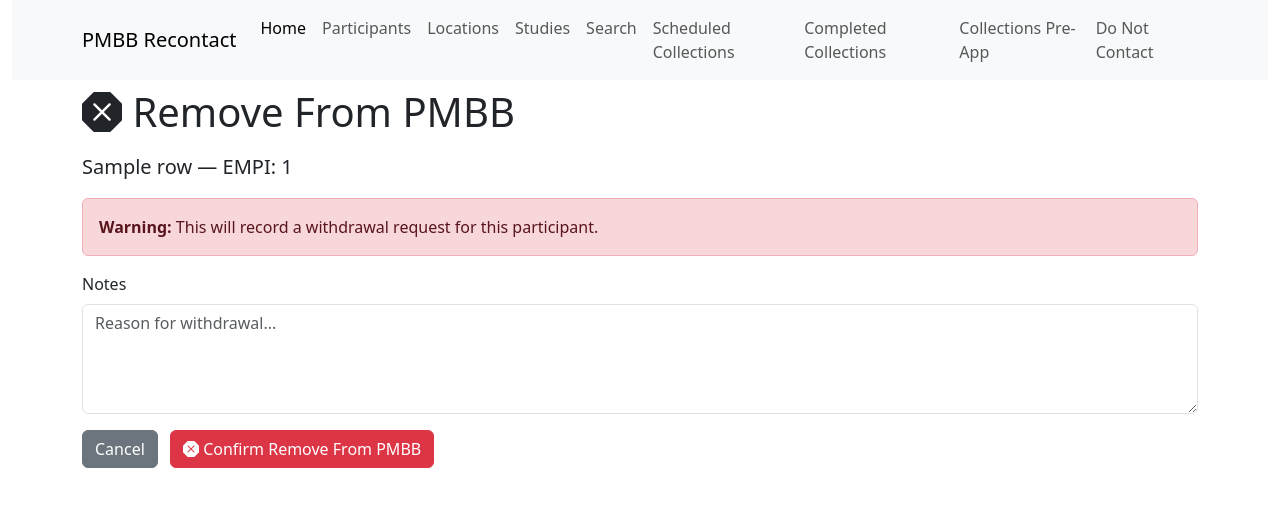
After one commit to mcondiff11/pmbb_recontact, a Flask app: template pmbbrecontact2/templates/withdraw.html in a window 1280 px wide. The commit adds this page. Shown: the top 507 px of the page. Run offline with Flask 3, Linux system fonts and the light colour scheme; the template is opened without the code that fills it: most values are stand-ins (such as "Sample title", 1, 10 or a date in 2020).

Commit message:
Add Remove From PMBB withdraw form and route inserting into withdraw table
Co-Authored-By: Claude Sonnet 4.6 <noreply@anthropic.com>

```diff
--- a/pmbbrecontact2/app.py
+++ b/pmbbrecontact2/app.py
@@ -574,6 +574,38 @@ def dnc_list():
     except Exception as e:
         return f"Error: {str(e)}"
 
+@app.route('/withdraw/<person_id>', methods=['GET', 'POST'])
+def withdraw(person_id):
+    """Withdraw a participant from PMBB"""
+    try:
+        connection = get_databricks_connection()
+        cursor = connection.cursor()
+
+        if request.method == 'POST':
+            name = request.form['name']
+            notes = request.form['notes']
+            user_email = get_current_databricks_user_email()
+            timestamp = datetime.now()
+            cursor.execute(
+                "INSERT INTO biobank_analytics.pmbb_saliva.withdraw (empi, name, inserted, user, notes) VALUES (?, ?, ?, ?, ?)",
+                [person_id, name, timestamp, user_email, notes]
+            )
+            connection.commit()
+            cursor.close()
+            connection.close()
+            return redirect(url_for('person_details', person_id=person_id))
+
+        cursor.execute(
+            "SELECT EMPI, Patient_name FROM biobank_analytics.pmbb_saliva.upcoming_appointments_for_saliva WHERE EMPI = ? LIMIT 1",
+            [person_id]
+        )
+        row = cursor.fetchone()
+        cursor.close()
+        connection.close()
+        return render_template('withdraw.html', person_id=person_id, row=row)
+    except Exception as e:
+        return f"Error: {str(e)}"
+
 @app.route('/donotcontact/<person_id>', methods=['GET', 'POST'])
 def do_not_contact(person_id):
     """Jawn for the studies"""
--- a/pmbbrecontact2/templates/person.html
+++ b/pmbbrecontact2/templates/person.html
@@ -37,7 +37,7 @@
 </style>
 
 <div class="py-3 float-end">
-<a href="{{ url_for('do_not_contact', person_id=person_id) }}"  class="btn btn-warning"><i class="bi bi-telephone-x"></i> Do Not CONTACT</a> | <a href=""  class="btn btn-danger"><i class="bi bi-x-octagon-fill"></i> Remove From PMBB</a>
+<a href="{{ url_for('do_not_contact', person_id=person_id) }}"  class="btn btn-warning"><i class="bi bi-telephone-x"></i> Do Not CONTACT</a> | <a href="{{ url_for('withdraw', person_id=person_id) }}"  class="btn btn-danger"><i class="bi bi-x-octagon-fill"></i> Remove From PMBB</a>
 </div>
 <div class="clearfix">...</div>
 
--- /dev/null
+++ b/pmbbrecontact2/templates/withdraw.html
@@ -0,0 +1,29 @@
+{% extends "base.html" %}
+
+{% block title %}Remove From PMBB{% endblock %}
+
+{% block content %}
+
+<h1 class="py-2"><i class="bi bi-x-octagon-fill"></i> Remove From PMBB</h1>
+
+{% if row %}
+<p class="lead">{{ row['Patient_name'] }} &mdash; EMPI: {{ person_id }}</p>
+{% else %}
+<p class="lead">EMPI: {{ person_id }}</p>
+{% endif %}
+
+<div class="alert alert-danger" role="alert">
+  <strong>Warning:</strong> This will record a withdrawal request for this participant.
+</div>
+
+<form method="POST" action="{{ url_for('withdraw', person_id=person_id) }}">
+  <input type="hidden" name="name" value="{{ row['Patient_name'] if row else '' }}">
+  <div class="mb-3">
+    <label for="notes" class="form-label">Notes</label>
+    <textarea class="form-control" id="notes" name="notes" rows="4" placeholder="Reason for withdrawal..."></textarea>
+  </div>
+  <a href="{{ url_for('person_details', person_id=person_id) }}" class="btn btn-secondary me-2">Cancel</a>
+  <button type="submit" class="btn btn-danger"><i class="bi bi-x-octagon-fill"></i> Confirm Remove From PMBB</button>
+</form>
+
+{% endblock %}
```
